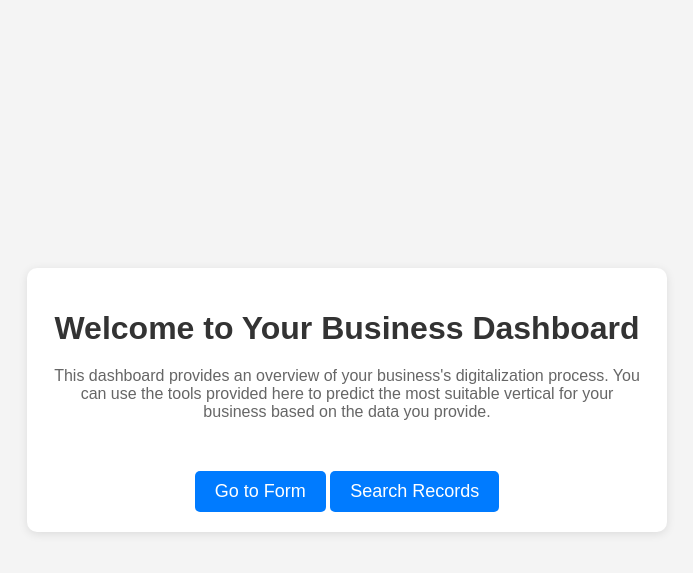
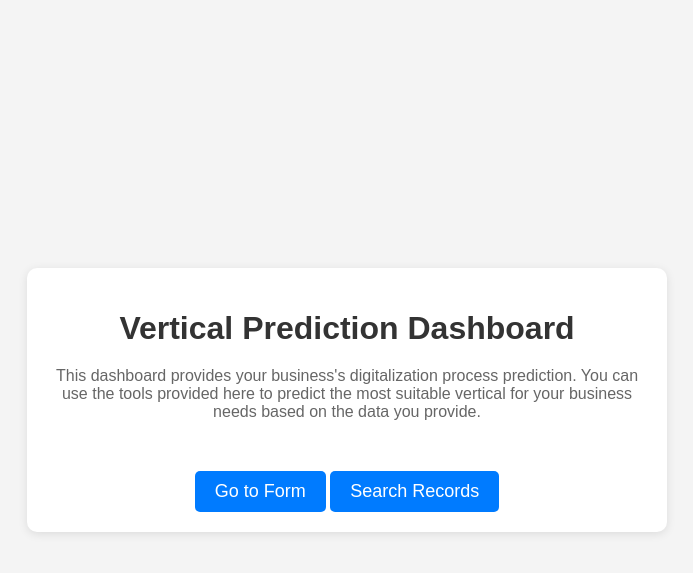
Before and after one commit to syarulemy/Vertical_Prediction, a Django app: template app1/templates/dashboard.html in a window 1280 px wide. Shown: the top 573 px of the page, without its empty margins (293-986 px from the left). Run offline with Django 5.2, Linux system fonts and the light colour scheme; the template is opened without the code that fills it, so the values that code supplies are empty; parts of the project's set-up code (start-up, migrations or seed data) failed here and were passed over.

Commit message:
version 2 with requirements.txt

```diff
--- /dev/null
+++ b/app1/requirements.txt
@@ -0,0 +1,3 @@
+Django==5.1
+pandas==2.2.2
+scikit-learn==1.5.1
--- a/app1/templates/dashboard.html
+++ b/app1/templates/dashboard.html
@@ -73,11 +73,11 @@
 </head>
 <body>
     <div class="container">
-        <h1>Welcome to Your Business Dashboard</h1>
+        <h1>Vertical Prediction Dashboard</h1>
         <p>
-            This dashboard provides an overview of your business's digitalization process.
+            This dashboard provides your business's digitalization process prediction.
             You can use the tools provided here to predict the most suitable vertical for
-            your business based on the data you provide.
+            your business needs based on the data you provide.
         </p>
         <a href="{% url 'predict' %}" class="button">Go to Form</a>
         <a href="{% url 'search' %}" class="button">Search Records</a>
```
